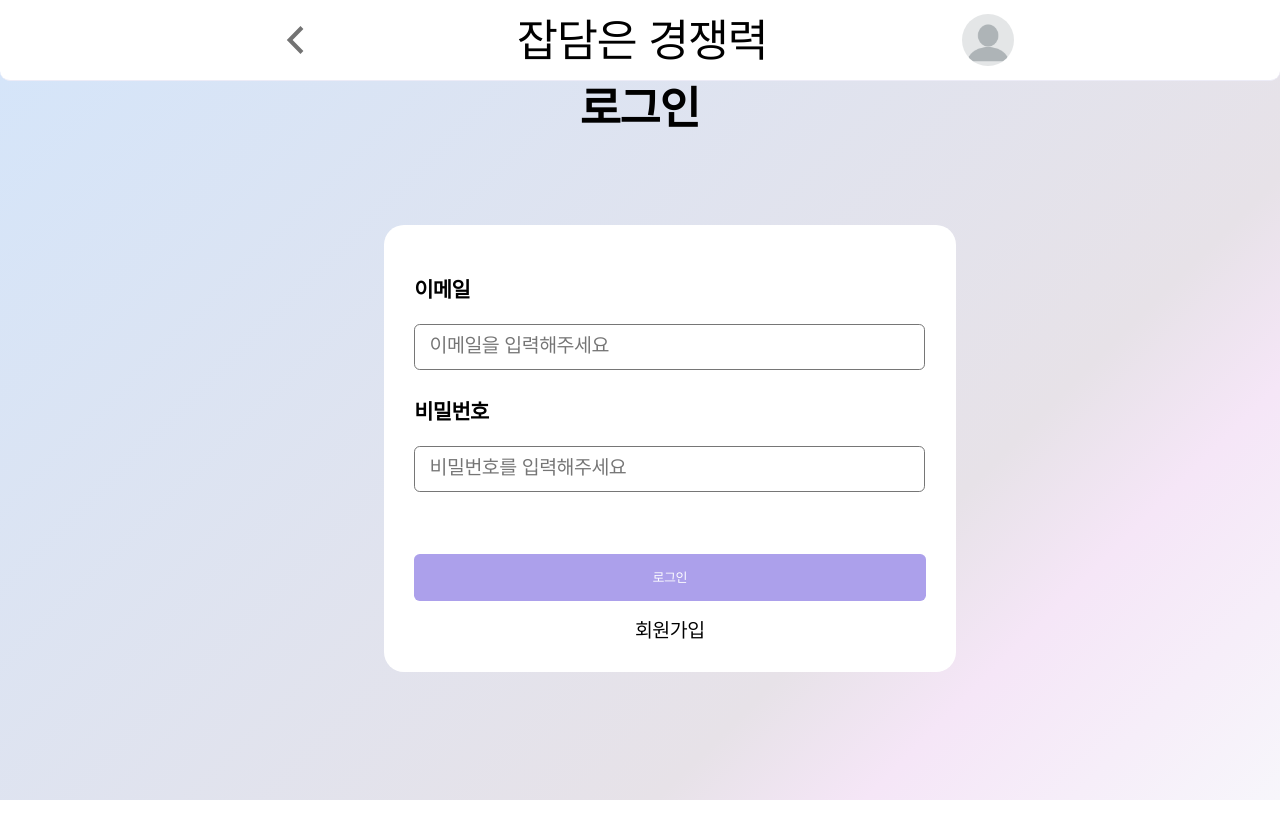
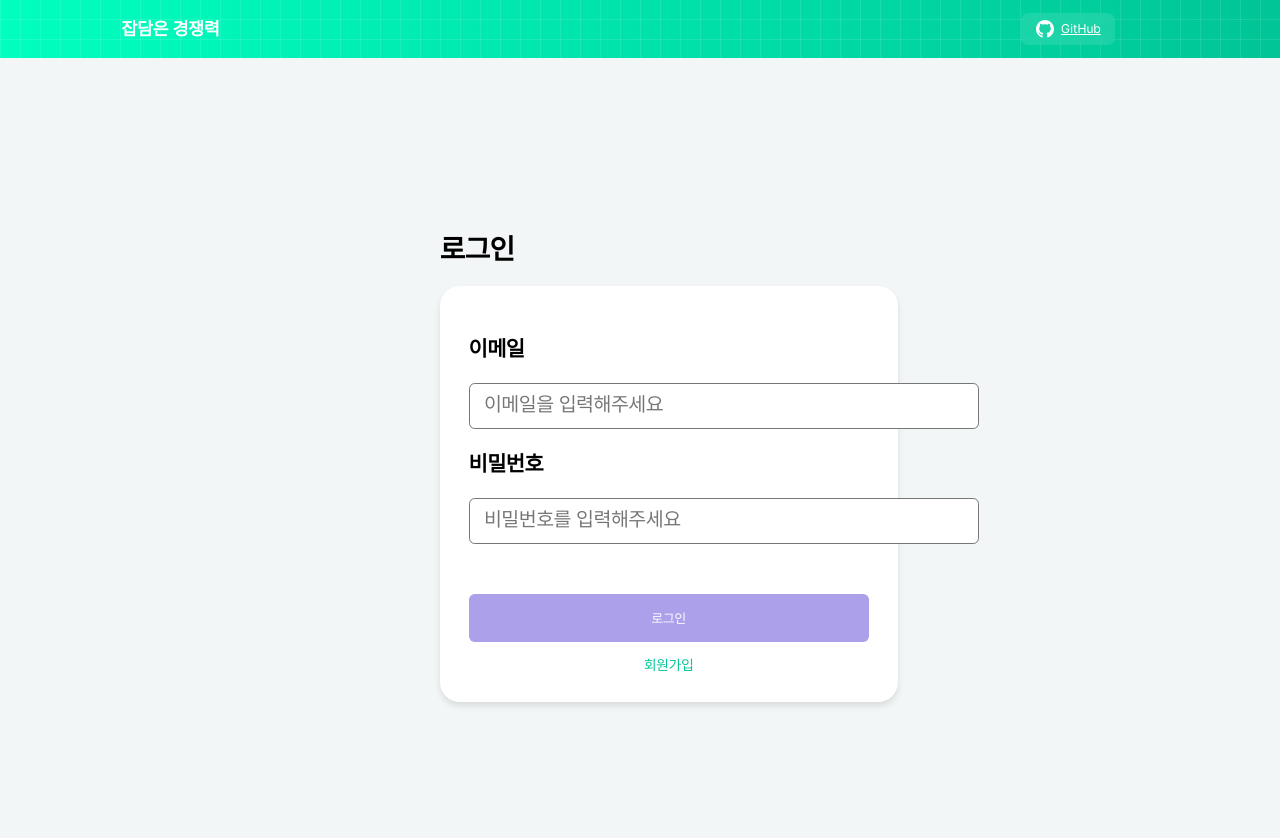
Before and after one commit to 100-hours-a-week/2-hyuk-kim-community-re, a React (Vite) app: page /Login in a window 1280 px wide. Shown: the top 838 px of the page. Before the commit the page ends 800 px from the top, so only its background shows below. Built offline with nearby package versions, Linux system fonts and the light colour scheme.

Commit message:
fix: GlobalStyle.ts width 크기 수정

```diff
--- a/src/components/Header.styled.ts
+++ b/src/components/Header.styled.ts
@@ -2,88 +2,90 @@ import styled from 'styled-components';
 import { theme } from '@/styles/theme';
 
 export const HeaderStyled = styled.header`
+    width: 100%;
+    background: ${theme.colors.activeRed};
     .header {
+        height: 4rem;
+        position: relative;
+        background: linear-gradient(to right, #00FFC0, #00C596);
+    }
+
+    .header-overlay {
+        position: absolute;
+        inset: 0;
+        background:
+                linear-gradient(90deg, rgba(255,255,255,0.1) 1px, transparent 1px),
+                linear-gradient(0deg, rgba(255,255,255,0.1) 1px, transparent 1px);
+        background-size: 20px 20px;
+    }
+
+    .header-content {
+        max-width: 72rem;  // 주석 해제
+        margin: 0 auto;
+        width: 100%;
+        padding: 0 1.5rem;
+        height: 100%;
         display: flex;
-        justify-content: center;
         align-items: center;
-        width: 100vw;
-        height: 10vh;
-        border-bottom: #EDECF7 solid 1px;
-        border-radius: 0 0 10px 10px;
+        //justify-content: space-between;
         position: relative;
-        background: ${theme.colors.white};
-        margin-left: auto;
+        z-index: 10;
+    }
+
+    .header-logo {
+        color: ${theme.colors.white};
+        font-size: 1.25rem;
+        font-weight: bold;
         margin-right: auto;
     }
 
-    .logo {
-        /* rem 대신 vw 사용 */
-        width: 20vw;  /* 뷰포트 너비의 20% */
-        font-size: clamp(2rem, 4vw, 3.2rem);  /* 최소 2rem, 최대 3.2rem */
-        line-height: 1;  /* font-size에 비례하도록 설정 */
-        text-align: center;
-        margin-left: 13.3rem;
-        margin-right: 13.3rem;
-        font: ${({ theme }) => theme.font.bold};
+    .github-container {
+        position: absolute;
+        right: 4.5rem;
     }
 
-
-    .button-back {
-        width: 4rem;
-        height: 4rem;
-        border: none;
-        background: none;
-        cursor: pointer;
-        padding: 0;
-
-        img {
-            width: 100%;
-            height: 100%;
-        }
+    .github-link {
+        display: flex;
+        align-items: center;
+        gap: 0.5rem;
+        padding: 0.5rem 1rem;
+        background-color: rgba(255, 255, 255, 0.1);
+        backdrop-filter: blur(4px);
+        color: white;
+        border-radius: 0.5rem;
+        font-size: 0.875rem;
+        transition: background-color 0.3s;
     }
 
-    .button-profile {
-        width: 3.6rem;
-        height: 3.6rem;
-        position: relative;
-        padding: 0;
-        border: none;
-        background: none;
-        cursor: pointer;
+    .github-link:hover {
+        background-color: rgba(255, 255, 255, 0.2);
     }
 
-    .button-profile-img {
-        width: 3.6rem;
-        height: 3.6rem;
-        object-fit: cover;
-        border-radius: 50%;
+    .github-icon {
+        width: 1.25rem;
+        height: 1.25rem;
     }
 
-    .menu-container {
-        position: absolute;
-        display: flex;
-        flex-direction: column;
-        align-items: center;
-        justify-content: center;
-    }
+    @media (max-width: 640px) {
+        .header-content {
+            width: 100%;
+            //flex-direction: row;
+            //justify-content: center;
+            gap: 0.5rem;
+            padding: 0 1rem;
+        }
 
-    .menu-item {
-        display: flex;
-        flex-direction: column;
-        align-items: center;
-        justify-content: center;
-        width: 11.7rem;
-        height: 3.5rem;
-        font-size: 1.2rem;
-        font-weight: 400;
-        line-height: 1.452rem;
-        background: #d9d9d9;
-        border: none;
-        margin: 0;
-        cursor: pointer;
+        .header-logo {
+            font-size: 1rem;
+        }
 
-        &:hover {
-            background-color: #e9e9e9;
+        .github-link {
+            font-size: 0.75rem;
+            padding: 0.25rem 0.5rem;
         }
-    }
+
+        .github-icon {
+            width: 1rem;
+            height: 1rem;
+        }
 `;
--- a/src/components/Header.tsx
+++ b/src/components/Header.tsx
@@ -2,8 +2,8 @@ import React, { useEffect, useRef, useState } from 'react';
 import { useNavigate, useLocation } from 'react-router-dom';
 import { HeaderStyled } from './Header.styled.ts';
 import backIcon from '@/assets/images/back.svg';
-console.log("type", typeof backIcon);
 import defaultProfile from '../assets/images/profile.webp';
+import githubLogo from '../assets/images/logo-github.svg';
 
 
 const Header: React.FC = () => {
@@ -11,8 +11,8 @@ const Header: React.FC = () => {
     const [profileImage, setProfileImage] = useState(defaultProfile);
     const navigate = useNavigate();
     const location = useLocation();
-    const buttonProfileRef = useRef<HTMLButtonElement>(null); // 인수 타입 null을(를) 매개변수 타입 HTMLButtonElement에 할당할 수 없습니다
-    const menuRef = useRef<HTMLDivElement>(null); // 인수 타입 null을(를) 매개변수 타입 HTMLButtonElement에 할당할 수 없습니다
+    const buttonProfileRef = useRef<HTMLButtonElement>(null!); // 인수 타입 null을(를) 매개변수 타입 HTMLButtonElement에 할당할 수 없습니다
+    const menuRef = useRef<HTMLDivElement>(null!); // 인수 타입 null을(를) 매개변수 타입 HTMLButtonElement에 할당할 수 없습니다
 
 
 
@@ -66,38 +66,19 @@ const Header: React.FC = () => {
 
     return (
         <HeaderStyled>
-            <div className="header">
-                {shouldShowBackButton && (
-                    <button className="button-back" onClick={() => navigate(-1)}>
-                        {/*타입 {}을(를) 타입 string | undefined에 할당할 수 없습니다*/}
-                        <img src={backIcon} alt="back" />
-                    </button>
-                )}
-                <p className="logo">잡담은 경쟁력</p>
-                {shouldShowProfileButton && (
-                    <button
-                        className="button-profile"
-                        ref={buttonProfileRef}
-                        onClick={handleProfileClick}
-                    >
-                        {/*타입 {}을(를) 타입 string | undefined에 할당할 수 없습니다*/}
-                        <img className="button-profile-img" src={profileImage} alt="profile" />
-                    </button>
-                )}
-                {isMenuVisible && (
-                    <div className="menu-container" ref={menuRef} onClick={(e) => e.stopPropagation()}>
-                        <button className="menu-item" onClick={() => handleMenuClick('EditProfile')}>
-                            회원정보수정
-                        </button>
-                        <button className="menu-item" onClick={() => handleMenuClick('EditPasswordPage')}>
-                            비밀번호수정
-                        </button>
-                        <button className="menu-item" onClick={() => handleMenuClick('logout')}>
-                            로그아웃
-                        </button>
+            <header className="header">
+                <div className="header-overlay"></div>
+                <div className="header-content">
+                    <span className="header-logo">잡담은 경쟁력</span>
+                    <div className="github-container">
+                        <a href="https://github.com/100-hours-a-week/2-hyuk-kim-community-re" target="_blank" rel="noopener noreferrer"
+                           className="github-link">
+                            <img className="github-icon" src={githubLogo} alt="GitHub"/>
+                            GitHub
+                        </a>
                     </div>
-                )}
-            </div>
+                </div>
+            </header>
         </HeaderStyled>
     );
 };
--- a/src/pages/auth/LoginPage.styled.ts
+++ b/src/pages/auth/LoginPage.styled.ts
@@ -1,64 +1,71 @@
 import styled from 'styled-components';
-import {COLORS} from "../../styles/colors";
+import { COLORS } from "../../styles/colors";
 
 export const LoginPageStyled = styled.div`
+    display: flex;
+    justify-content: center;
+    align-items: center;
+    min-height: 100vh;
+    background-color: #F3F6F6;
+
     .container {
-        display: flex;
-        flex-direction: column;
-        align-items: center;
-    }
-
-    .wrap {
-        width: 35.5rem;
-        justify-content: center;
+        width: 100%;
+        max-width: 400px;
+        padding: 2rem;
     }
 
     .login #loginText {
-        font-size: 3.2rem;
+        font-size: 2rem;
         font-weight: 700;
-        line-height: 3.8rem;
         text-align: center;
         margin-top: 0;
-        margin-bottom: 6.2rem;
-    }
-
-    #article-auth {
-        width: 39.2rem;
-        margin-top: 1rem;
-    }
-
-    .input-group {
         margin-bottom: 2rem;
+        color: #009773;
     }
 
     .form-login {
         width: 100%;
-        height: auto;
         background: ${COLORS.original.white};
         border-radius: 20px;
-        padding: 30px;
+        padding: 2rem;
+        box-shadow: 0 4px 6px rgba(0, 0, 0, 0.1);
+    }
+
+    #article-auth {
+        margin-bottom: 2rem;
     }
 
     .button-purple {
-        margin-top: 2.3rem;
-        margin-bottom: 1.2rem;
+        margin-top: 1.5rem;
+        margin-bottom: 1rem;
         border-radius: 0.4rem;
-        width: 35.5rem;
+        width: 100%;
         height: 3.3rem;
         border: none;
         color: white;
         cursor: pointer;
-        background: ${COLORS.original.paleBlue};
+        transition: background-color 0.3s ease;
+        background: linear-gradient(to right, #00FFC0, #00C596);
 
         &:disabled {
             cursor: not-allowed;
+            background: #ACA0EB;
+        }
+
+        &:hover:not(:disabled) {
+            background: linear-gradient(to right, #00C596, #009773);
         }
     }
 
     .button-text {
-        font-size: 1.4rem;
+        font-size: 1rem;
         text-align: center;
         margin: 0;
-    cursor: pointer;
+        cursor: pointer;
+        color: #00C596;
+
+        &:hover {
+            text-decoration: underline;
+        }
     }
 `;
--- a/src/pages/auth/LoginPage.tsx
+++ b/src/pages/auth/LoginPage.tsx
@@ -1,7 +1,5 @@
-import React, { useState, useEffect } from 'react';
-// import { LOGIN_URL } from './api/constants';
-// import './../../styles/LoginPage.styled.css';
-import {LoginPageStyled} from "./LoginPage.styled";
+import React, { useState } from 'react';
+import { LoginPageStyled } from "./LoginPage.styled";
 import { validateEmail, validatePassword } from '../../utils/validations/authValidation';
 import InputField from "../../components/CustomeInput";
 
@@ -11,7 +9,7 @@ const LoginPage: React.FC = () => {
     const [checkEmail, setCheckEmail] = useState(false);
     const [checkPassword, setCheckPassword] = useState(false);
 
-    const handleEmailValidation = (value) => {
+    const handleEmailValidation = (value: string) => {
         const check = validateEmail(value);
         setCheckEmail(check.isValid);
         return {
@@ -19,7 +17,7 @@ const LoginPage: React.FC = () => {
         };
     };
 
-    const handlePasswordValidation = (value) => {
+    const handlePasswordValidation = (value: string) => {
         const check = validatePassword(value);
         setCheckPassword(check.isValid);
         return {
@@ -29,7 +27,6 @@ const LoginPage: React.FC = () => {
 
     const handleLogin = async () => {
         try {
-            // const response = await fetch(LOGIN_URL, {
             const response = await fetch("LOGIN_URL", {
                 method: 'POST',
                 headers: {
@@ -64,13 +61,9 @@ const LoginPage: React.FC = () => {
     return (
         <LoginPageStyled>
             <div className="container">
-            <section className="wrap">
-                <article className="login">
-                    <p id="loginText">로그인</p>
-                </article>
-
-                <article className="form-login">
-                <article id="article-auth">
+                <h1 className="login" id="loginText">로그인</h1>
+                <div className="form-login">
+                    <div id="article-auth">
                         <InputField
                             label="이메일"
                             type="email"
@@ -79,7 +72,6 @@ const LoginPage: React.FC = () => {
                             placeholder="이메일을 입력해주세요"
                             validation={handleEmailValidation}
                         />
-
                         <InputField
                             label="비밀번호"
                             type="password"
@@ -88,26 +80,25 @@ const LoginPage: React.FC = () => {
                             placeholder="비밀번호를 입력해주세요"
                             validation={handlePasswordValidation}
                         />
-                </article>
-
-                <article>
+                    </div>
+                    <div>
                         <button
                             id="login-button"
                             className="button-purple"
                             disabled={!checkEmail || !checkPassword}
                             onClick={handleLogin}
-                        style={{
-                            backgroundColor: checkEmail && checkPassword ? '#7F6AEE' : '#ACA0EB'
-                        }}
                         >
                             로그인
                         </button>
-                    <p id="signup-button" className="button-text" onClick={handleSignup}>
+                        <p
+                            id="signup-button"
+                            className="button-text"
+                            onClick={handleSignup}
+                        >
                             회원가입
                         </p>
-                </article>
-                </article>
-            </section>
+                    </div>
+                </div>
             </div>
         </LoginPageStyled>
     );
--- a/src/styles/GlobalStyle.ts
+++ b/src/styles/GlobalStyle.ts
@@ -1,11 +1,18 @@
 // src/styles/GlobalStyle.ts
 import { createGlobalStyle } from 'styled-components';
 import { theme } from './theme';
-import {COLORS} from "./colors";
 
 export const GlobalStyle = createGlobalStyle`
     :root {
-        // --header-height: ${theme.sizes.headerHeight};
+         --header-height: ${theme.sizes.headerHeight};
+    }
+
+    #root {
+        width: 100%;
+    }
+
+    #app {
+        width: 100%;
     }
 
     html {
@@ -15,15 +22,8 @@ export const GlobalStyle = createGlobalStyle`
         margin: 0;
         padding: 0;
         box-sizing: border-box;
-        // 스크롤 시 배경 고정
-        background: linear-gradient(
-                135deg,
-                ${COLORS.pastel.skyBlue} 0%,
-                ${COLORS.pastel.greyPurple} 70%,
-                ${COLORS.pastel.lavender} 80%,
-                ${COLORS.pastel.paleBlue} 100%
-        ) fixed;
         background-size: cover;
+        background: ${theme.colors.background};
     }
 
 
@@ -34,11 +34,14 @@ export const GlobalStyle = createGlobalStyle`
         height: 100%;
         width: 100%;
         margin: 0;
+        padding: 0;
+        background: ${theme.colors.activeBlue};
     }
 
     .wrap {
         display: flex;
         flex-direction: column;
+        width: 100%;
         height: 100%;
     }
 `;
--- a/src/styles/ReactiveStyle.tsx
+++ b/src/styles/ReactiveStyle.tsx
@@ -5,7 +5,6 @@ import { theme } from './theme';
 const ReactiveStyle = createGlobalStyle`
   html {
     font-size: 100%;
-    transition: all 1s ease-in-out;
 
     @media ${theme.media.large_tablet}{
       font-size: 90%;
--- a/src/styles/theme.ts
+++ b/src/styles/theme.ts
@@ -2,29 +2,30 @@ import { DefaultTheme } from 'styled-components';
 
 export const theme: DefaultTheme = {
     colors: {
+        // Primary Colors (Sea Green)
+        seaGreenBG: '#F3F6F6',     // RGB(232, 232, 232)
+        seaGreenLight: '#00FFC0',   // RGB(0, 255, 192)
+        seaGreenDark1: '#00C596',   // RGB(0, 197, 150)
+        seaGreenDark2: '#00C596',   // RGB(0, 177, 135)
+        seaGreenDark3: '#009773',   // RGB(0, 151, 115)
 
+        // Gray Scale
+        gray1: '#F4F4F4',          // RGB(244, 244, 244)
+        gray2: '#E0E0E0',          // RGB(244, 244, 244)
+        gray3: '#C8C8C8',          // RGB(200, 200, 200)
+        gray4: '#A0A0A0',          // RGB(160, 160, 160)
+        gray5: '#787878',          // RGB(120, 120, 120)
+        gray6: '#404040',          // RGB(64, 64, 64)
 
+        // Active Colors
+        activeBlue: '#00AAD2',     // RGB(0, 170, 210)
+        activeRed: '#E63312',      // RGB(230, 51, 18)
 
         white: '#fff',
         black: '#000',
-        purple: '#aca0eb',
-        red: '#ff0000',
-        paleBlue: '#EDECF7',    // 연한 파스텔 블루
-        paleBluePastel: '#F7F6FB',
-        lavender: '#DCBBE3',    // 라벤더
-        lavenderPastel: '#F5E6F7',
-        greyPurple: '#B3B0D1',  // 회보라
-        greyPurplePastel: '#E7E2E8',
-        coolGrey: '#9B9DA9',    // 차가운 회색
-        coolGreyPastel: '#D8D9E0',
-        navy: '#464599',
-        navyPastel: '#C8C8E6',
-        skyBlue: '#B9D6F8',     // 하늘색
-        skyBluePastel: '#D4E5FA',
-        warmGrey: '#908983',    // 따뜻한 회색
-        warmGreyPastel: '#D6D4D2',
-        darkGrey: '#36373F',    // 어두운 회색
-        darkGreyPastel: '#C5C5C8',
+
+        // Before Primary Colors
+        background: '#F3F6F6',
     },
 
     media: {
```
Also changed, not shown: src/styles/styled.d.ts (+1 -20 lines), src/assets/images/logo-github.svg (added), src/assets/images/logo-main.png (added). Lines whose indentation alone changed are shown as unchanged.
